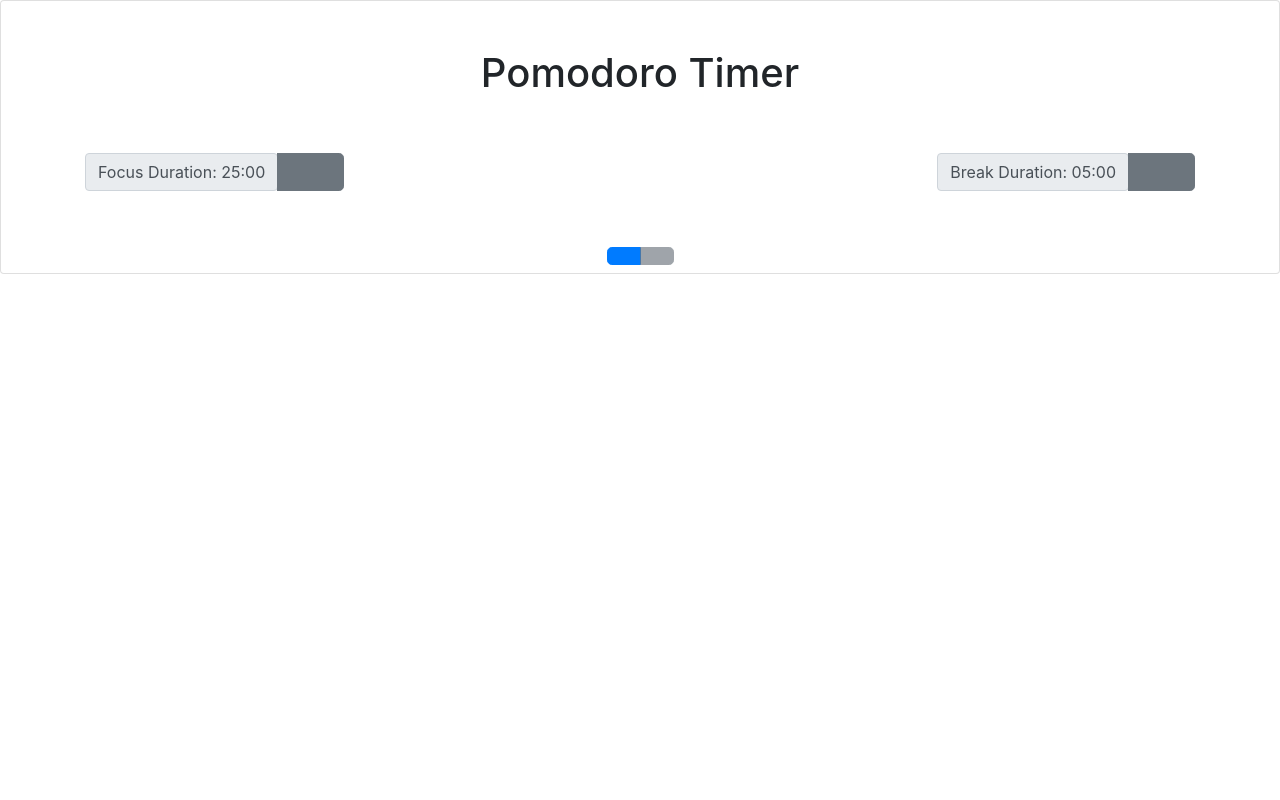
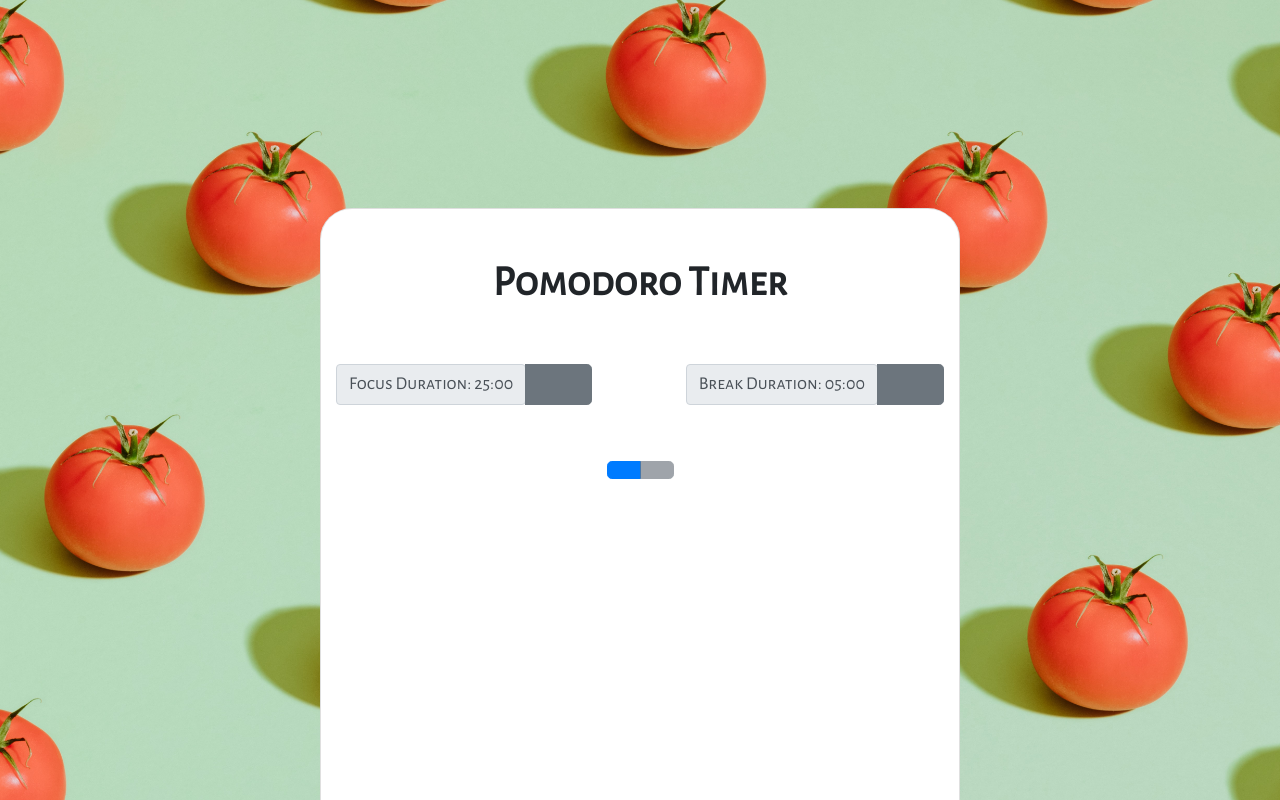
Before and after one commit to angelalouh/Project-Pomodoro-Timer, a React (Create React App) app: page / in a window 1280 px wide. Shown: the top 800 px of the page. Built offline with nearby package versions, Linux system fonts and the light colour scheme; a web font is replaced by a local one.

Commit message:
Added styling for background-image and App, added font styling

```diff
--- a/src/App.css
+++ b/src/App.css
@@ -1,3 +1,32 @@
+.background-image {
+  background-image: url(./images/pomodoro-tomato-background.jpg);
+  height: 1041px;
+  background-position: center;
+  background-repeat: no-repeat;
+  background-size: cover;
+  position: relative;
+}
+
 .App {
   text-align: center;
+  position: absolute;
+  top: 20%;
+  left: 25%;
+  width: 50%;
+  height: 60%;
+  border-radius: 5%;
+  font-family: 'Alegreya Sans SC', sans-serif;
 }
+
+h1 {
+  font-weight: bold;
+  font-size: 42px;
+}
+
+.input-group-text {
+  font-size: 18px;
+}
+
+.remaining-time {
+  font-size: 20px;
+}
```
